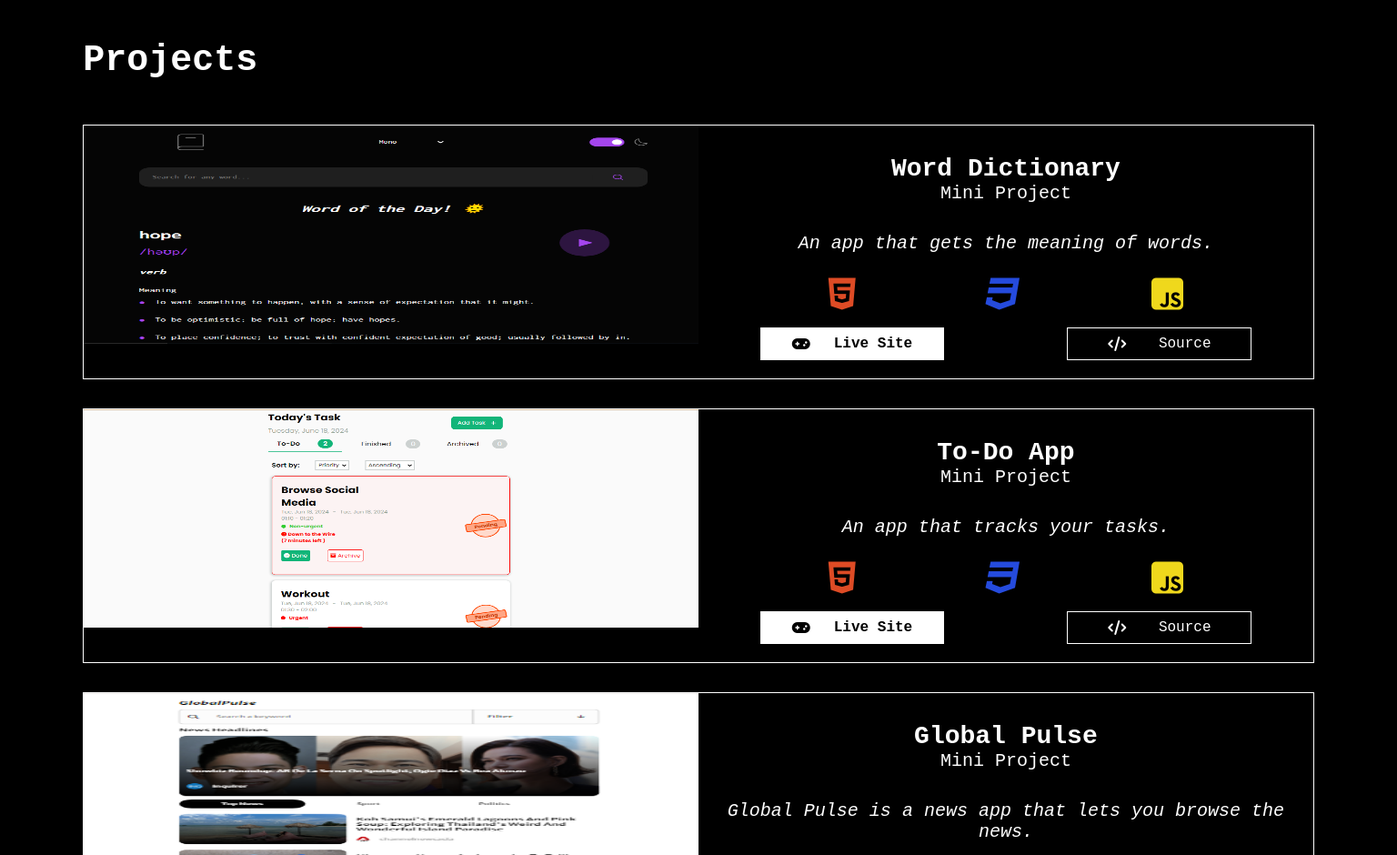
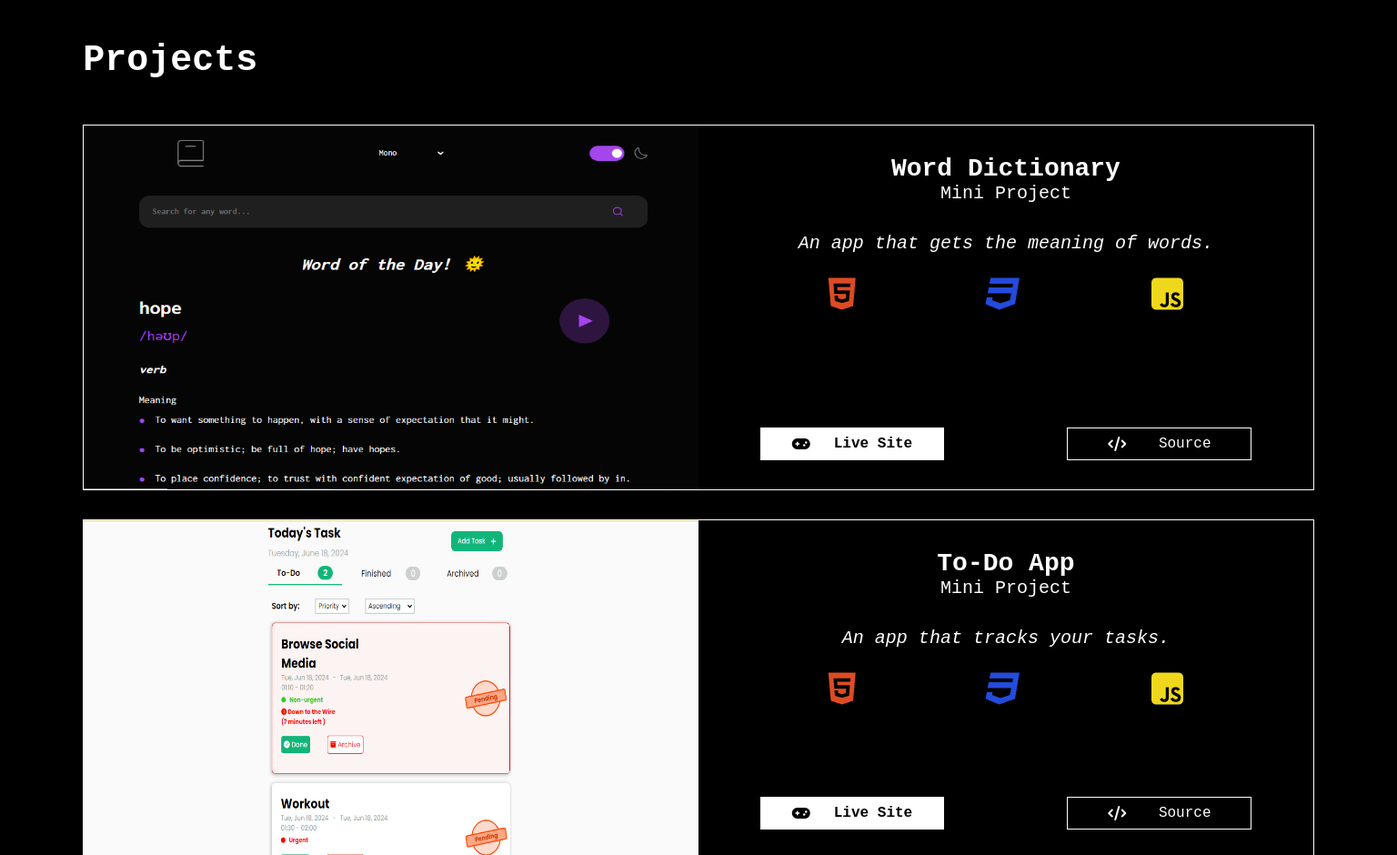
Before and after one commit to KevinChristopherMorco/kevinchristophermorco.github.io, a website with bundled scripts: page index.html in a window 1536 px wide. Shown: the part 1860-2800 px from the top of the page at 91% size. Built offline with nearby package versions, Linux system fonts and the light colour scheme; a script that the page names is missing.

Commit message:
fixed responsiveness

```diff
--- a/assets/css/custom-css.css
+++ b/assets/css/custom-css.css
@@ -353,15 +353,25 @@ section {
 .project__container .project__card-container .project__card {
   width: 100%;
   margin: 1rem 0;
-  position: relative;
+  display: flex;
+  flex-direction: column;
+  justify-content: space-between;
   border: 1px solid var(--border-color);
+}
+
+.project__container .project__card-container .project__card .project__header {
+  height: 250px;
+}
+
+.project__container .project__card-container .project__card .project__header .project__image{
+  width: 100%;
+  height: 100%;
 }
 
 
 .project__container .project__card-container .project__card .project__header .project__image>img {
   width: 100%;
-  height: 30vh;
-  max-height: 35vh;
+  height: 100%;
 }
 
 .project__container .project__card-container .project__card .project__content {
@@ -397,12 +407,11 @@ section {
 
 
 .project__container .project__card-container .project__card .project__footer {
+  width: 100%;
+  margin: 1rem 0;
   display: flex;
   justify-content: space-around;
   align-items: center;
-  width: 100%;
-  position: absolute;
-  bottom: 20px;
 }
 
 .project__container .project__card-container .project__card .project__footer>a {
@@ -677,6 +686,11 @@ div:where(.swal2-container) button:where(.swal2-styled).swal2-confirm {
     margin: 0 auto;
   }
 
+  .project__container .project__card-container .project__card .project__header {
+    height: 350px;
+  }
+
+
   .next__content-container .tech__stack-container .text__stack-card-container .text__stack-card {
     width: 40%;
     justify-content: space-evenly;
@@ -689,6 +703,7 @@ div:where(.swal2-container) button:where(.swal2-styled).swal2-confirm {
   .next__content-container .tech__stack-container .text__stack-card-container .text__stack-card>p {
     font-size: 1.5rem;
   }
+
 }
 
 @media only screen and (min-width: 1300px) and (max-width: 1920px) {
@@ -783,12 +798,17 @@ div:where(.swal2-container) button:where(.swal2-styled).swal2-confirm {
   }
 
   .project__container .project__card-container .project__card {
-    display: flex;
-    max-height: 35vh;
+    display: grid;
+    grid-template-columns: repeat(2,1fr);
+    grid-template-rows: 75% 25%;
+
   }
 
   .project__container .project__card-container .project__card .project__header {
-    width: 50%;
+    height: 100%;
+    max-height: 400px;
+    width: 100%;
+    grid-area: 1/1/span 2;
   }
 
   .project__container .project__card-container .project__card .project__header .project__image {
@@ -797,7 +817,9 @@ div:where(.swal2-container) button:where(.swal2-styled).swal2-confirm {
   }
 
   .project__container .project__card-container .project__card .project__content {
-    width: 50%;
+    width: 100%;
+    grid-area: 1/2/1/span 3;
+
   }
 
   .project__container .project__card-container .project__card .project__content .project__title-pos,
@@ -818,7 +840,9 @@ div:where(.swal2-container) button:where(.swal2-styled).swal2-confirm {
     display: flex;
     justify-content: space-around;
     align-items: center;
-    width: 50%;
+    width: 100%;
+    grid-area: 2/2/2/span 2;
+
   }
 
   .project__container .project__card-container .project__card .project__footer>a {
```
Also changed, not shown: index.html (+1 -1 lines).
